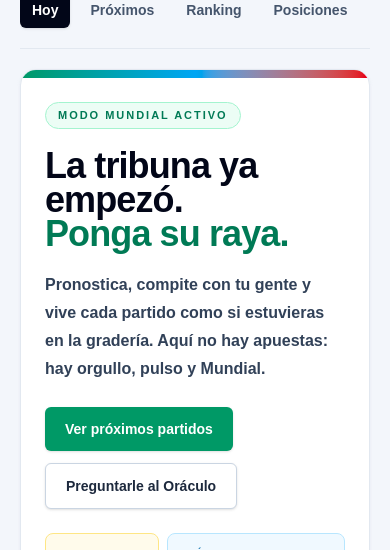
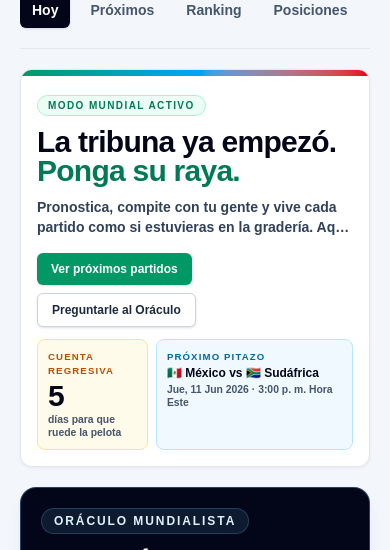
Before and after one commit to DFLghub/futbolweb-app, a Next.js app: page / in a window 390 px wide. Shown: the part 294-844 px from the top of the page. Built offline with nearby package versions, Linux system fonts and the light colour scheme; no server answers.

Commit message:
013 Compact mobile launch hero

```diff
--- a/app/today/page.tsx
+++ b/app/today/page.tsx
@@ -50,60 +50,60 @@ export default async function TodayPage() {
           <SimpleNav compact />
         </div>
 
-        <section className="overflow-hidden rounded-2xl border border-slate-200 bg-white shadow-sm shadow-slate-200/70">
-          <div className="h-2 bg-gradient-to-r from-emerald-600 via-sky-500 to-red-600" />
-          <div className="grid gap-6 p-6 md:grid-cols-[1.25fr_0.75fr] md:p-8">
+        <section className="overflow-hidden rounded-xl border border-slate-200 bg-white shadow-sm shadow-slate-200/70 md:rounded-2xl">
+          <div className="h-1.5 bg-gradient-to-r from-emerald-600 via-sky-500 to-red-600 md:h-2" />
+          <div className="grid gap-3 p-4 md:grid-cols-[1.25fr_0.75fr] md:gap-6 md:p-8">
             <div>
-              <p className="inline-flex rounded-full border border-emerald-200 bg-emerald-50 px-3 py-1 text-[11px] font-black uppercase tracking-[0.18em] text-emerald-700">
+              <p className="inline-flex rounded-full border border-emerald-200 bg-emerald-50 px-2.5 py-0.5 text-[10px] font-black uppercase tracking-[0.14em] text-emerald-700 md:px-3 md:py-1 md:text-[11px] md:tracking-[0.18em]">
                 {dict.today.heroBadge}
               </p>
 
-              <h1 className="mt-5 max-w-3xl text-4xl font-black leading-[0.95] tracking-tight text-slate-950 md:text-6xl">
+              <h1 className="mt-3 max-w-3xl text-3xl font-black leading-[0.95] tracking-tight text-slate-950 md:mt-5 md:text-6xl">
                 {dict.today.heroTitle}
                 <span className="block text-emerald-700">{dict.today.heroTitleAccent}</span>
               </h1>
 
-              <p className="mt-5 max-w-2xl text-base font-bold leading-7 text-slate-700 md:text-lg">
+              <p className="mt-3 max-w-2xl line-clamp-2 text-sm font-bold leading-5 text-slate-700 md:mt-5 md:line-clamp-none md:text-lg md:leading-7">
                 {dict.today.heroText}
               </p>
 
-              <div className="mt-6 flex flex-wrap gap-3">
+              <div className="mt-4 flex flex-wrap gap-2 md:mt-6 md:gap-3">
                 <a
                   href="#partidos"
-                  className="rounded-md bg-emerald-600 px-5 py-3 text-sm font-black text-white shadow-sm transition hover:bg-emerald-700"
+                  className="rounded-md bg-emerald-600 px-3.5 py-2 text-xs font-black text-white shadow-sm transition hover:bg-emerald-700 md:px-5 md:py-3 md:text-sm"
                 >
                   {dict.today.heroMatchesCta}
                 </a>
                 <a
                   href="#tribuna"
-                  className="rounded-md border border-slate-300 bg-white px-5 py-3 text-sm font-black text-slate-800 shadow-sm transition hover:bg-slate-50"
+                  className="rounded-md border border-slate-300 bg-white px-3.5 py-2 text-xs font-black text-slate-800 shadow-sm transition hover:bg-slate-50 md:px-5 md:py-3 md:text-sm"
                 >
                   {dict.today.heroStandCta}
                 </a>
               </div>
             </div>
 
-            <div className="grid grid-cols-[0.78fr_1.22fr] gap-2 md:grid-cols-1 md:gap-3">
-              <div className="rounded-lg border border-amber-200 bg-amber-50 p-3 md:p-5">
+            <div className="grid grid-cols-[0.72fr_1.28fr] gap-2 md:grid-cols-1 md:gap-3">
+              <div className="rounded-lg border border-amber-200 bg-amber-50 p-2.5 md:p-5">
                 <p className="text-[0.6rem] font-black uppercase tracking-[0.12em] text-amber-700 md:text-xs md:tracking-[0.14em]">
                   {dict.today.countdownLabel}
                 </p>
-                <p className="mt-1 text-4xl font-black leading-none text-slate-950 md:mt-3 md:text-6xl">{daysLeft}</p>
-                <p className="mt-1 text-[0.68rem] font-bold leading-tight text-slate-600 md:mt-2 md:text-sm">
+                <p className="mt-0.5 text-3xl font-black leading-none text-slate-950 md:mt-3 md:text-6xl">{daysLeft}</p>
+                <p className="mt-0.5 text-[0.65rem] font-bold leading-tight text-slate-600 md:mt-2 md:text-sm">
                   {dict.today.countdownText}
                 </p>
               </div>
 
-              <div className="rounded-lg border border-sky-200 bg-sky-50 p-3 md:p-5">
+              <div className="rounded-lg border border-sky-200 bg-sky-50 p-2.5 md:p-5">
                 <p className="text-[0.6rem] font-black uppercase tracking-[0.12em] text-sky-700 md:text-xs md:tracking-[0.14em]">
                   {dict.today.nextKickoffCardLabel}
                 </p>
-                <p className="mt-1 text-sm font-black leading-tight text-slate-950 md:mt-3 md:text-xl">
+                <p className="mt-0.5 line-clamp-2 text-xs font-black leading-tight text-slate-950 md:mt-3 md:line-clamp-none md:text-xl">
                   {nextFeaturedMatch
                     ? `${nextFeaturedMatch.homeTeam.flagEmoji} ${nextFeaturedMatch.homeTeam.name} vs ${nextFeaturedMatch.awayTeam.flagEmoji} ${nextFeaturedMatch.awayTeam.name}`
                     : dict.today.emptyTitle}
                 </p>
-                <p className="mt-1 text-[0.68rem] font-bold leading-tight text-slate-600 md:mt-2 md:text-sm">
+                <p className="mt-0.5 text-[0.65rem] font-bold leading-tight text-slate-600 md:mt-2 md:text-sm">
                   {nextFeaturedMatch ? nextFeaturedMatch.kickoffLabel : dict.today.emptyText}
                 </p>
               </div>
```
